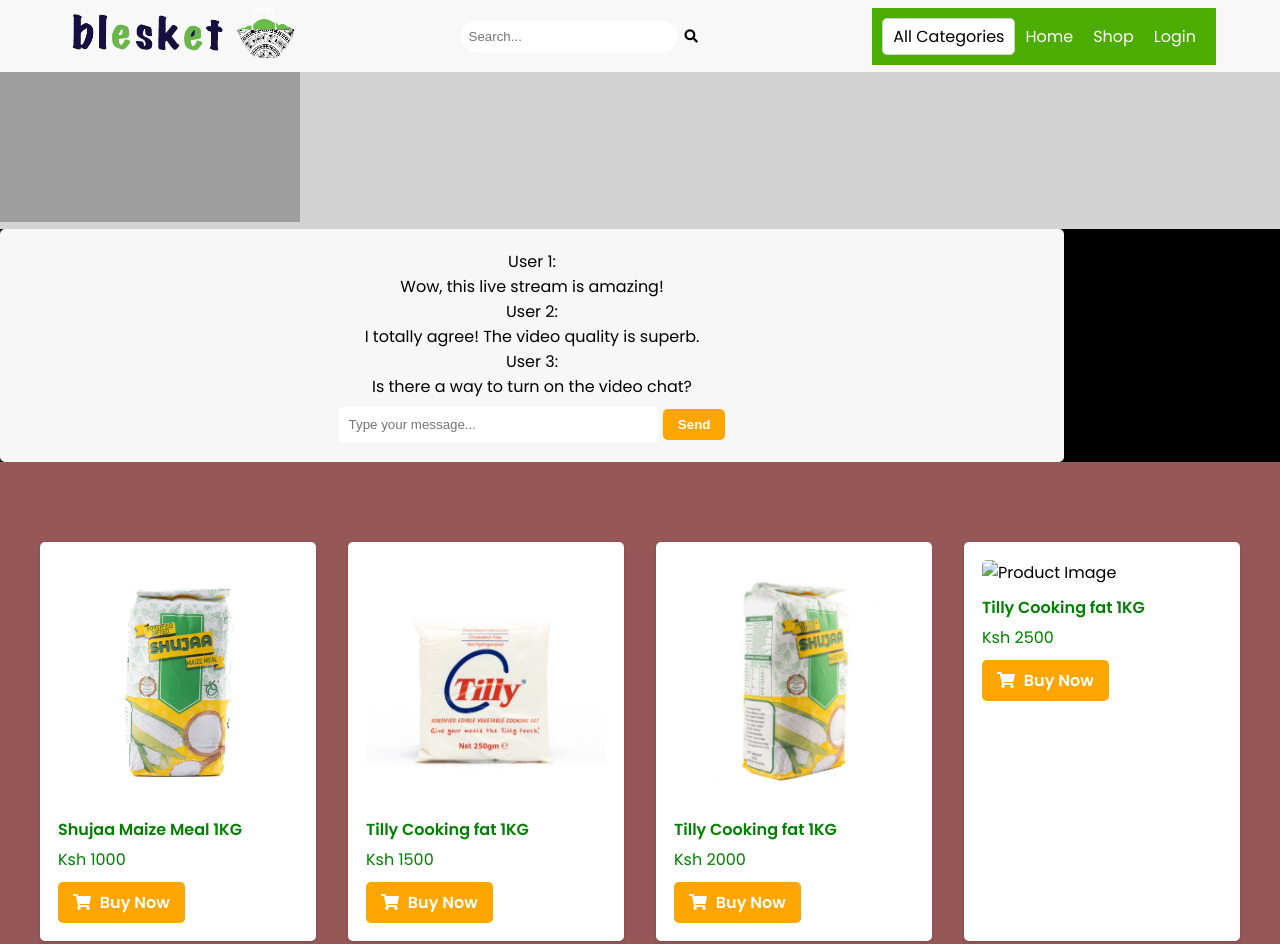
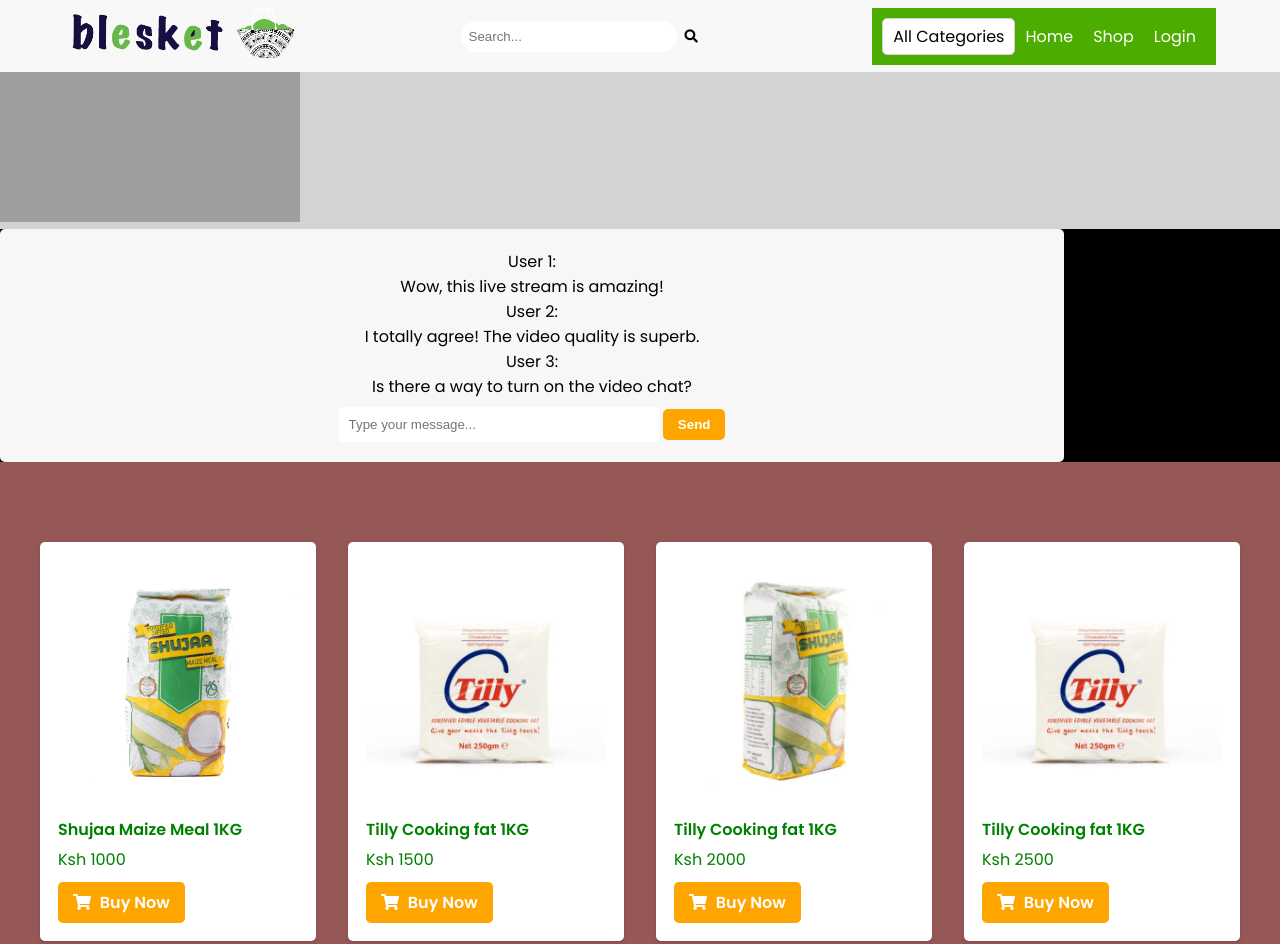
Before and after one commit to Ricoamal/Blesket, a plain HTML site: page index.html in a window 1280 px wide. Shown: the top 944 px of the page. Drawn offline with Linux system fonts and the light colour scheme; files that its build step writes are made by us from their sources; grey boxes are pictures that could not be loaded.

Commit message:
images
images

```diff
--- a/index.html
+++ b/index.html
@@ -2,10 +2,10 @@
 <html>
 <head>
 
-  <link rel="stylesheet" href="styles.css">
+  <link rel="stylesheet" href="assets/css/styles.css">
   <link rel="stylesheet" href="https://cdnjs.cloudflare.com/ajax/libs/font-awesome/5.15.3/css/all.min.css">
   <link href="https://fonts.googleapis.com/css?family=Poppins:400,600" rel="stylesheet">
-  <script src="file:///C:/Users/Rico/Desktop/blesket/Assets/scripts/serve.js"></script>
+  <script src="Assets/scripts/serve.js"></script>
 
 </head>
 
@@ -75,25 +75,25 @@
   <!-- Featured products -->
   <section class="featured-products">
     <div class="product">
-      <img src="blesket/Assets/images/unga.jpg" alt="Product Image">
+      <img src="Assets/images/unga.jpg" alt="Product Image">
       <div class="product-name">Shujaa Maize Meal 1KG</div>
       <div class="product-price">Ksh 1000</div>
       <a href="#" class="buy-now-button"><i class="fas fa-shopping-cart"></i> Buy Now</a>
     </div>
     <div class="product">
-      <img src="/Assets/images/tilly.jpg" alt="Product Image">
+      <img src="Assets/images/tilly.jpg" alt="Product Image">
       <div class="product-name">Tilly Cooking fat 1KG</div>
       <div class="product-price">Ksh 1500</div>
       <a href="#" class="buy-now-button"><i class="fas fa-shopping-cart"></i> Buy Now</a>
     </div>
     <div class="product">
-      <img src="/blesket/Assets/images/unga2.jpg" alt="Product Image">
+      <img src="Assets/images/unga2.jpg" alt="Product Image">
       <div class="product-name">Tilly Cooking fat 1KG</div>
       <div class="product-price">Ksh 2000</div>
       <a href="#" class="buy-now-button"><i class="fas fa-shopping-cart"></i> Buy Now</a>
     </div>
     <div class="product">
-      <img src="file:///C:/Users/Rico/Desktop/blesket/Assets/images/tilly.jpg" alt="Product Image">
+      <img src="Assets/images/tilly.jpg" alt="Product Image">
       <div class="product-name">Tilly Cooking fat 1KG</div>
       <div class="product-price">Ksh 2500</div>
       <a href="#" class="buy-now-button"><i class="fas fa-shopping-cart"></i> Buy Now</a>
```
